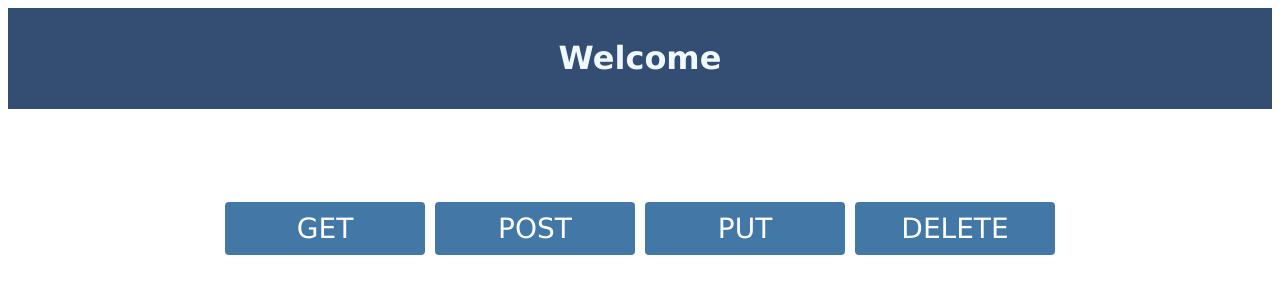
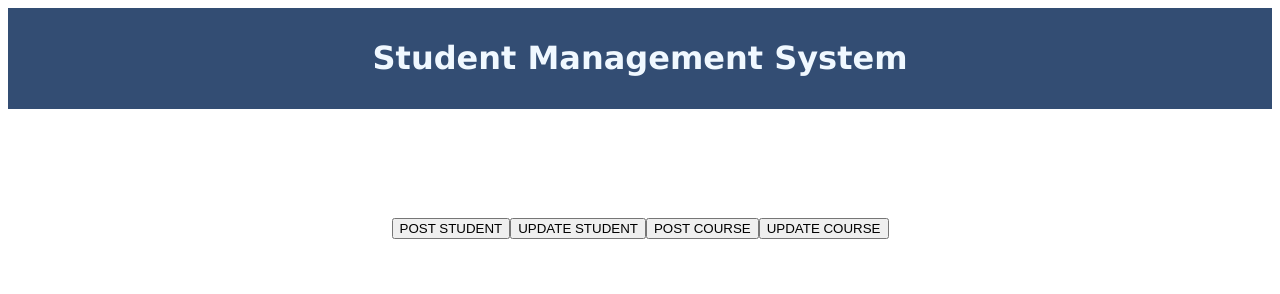
Before and after one commit to Zyedan/DevOps-Project-Zyedan-, a website: page public/index.html in a window 1280 px wide. Drawn offline with Linux system fonts and the light colour scheme.

Commit message:
Implemented and tested frontend for update student feature

```diff
--- a/public/index.html
+++ b/public/index.html
@@ -8,13 +8,15 @@
 </head>
 <body>
     <div class="header">
-        <h1> Welcome </h1>
+        <h1> Student Management System </h1>
     </div>
     <div class="main">
-        <button class="get btn">GET</button>
-        <button class="post btn"> POST </button>
-        <button class="put btn"> PUT </button>
-        <button class="delete btn"> DELETE </button>
+        <button class="postStudent btn">POST STUDENT</button>
+        <a href="viewStudents.html">
+            <button class="updateStudent btn">UPDATE STUDENT</button>
+        </a>
+        <button class="postCourse btn">POST COURSE</button>
+        <button class="updateCourse btn">UPDATE COURSE</button>
     </div>
 </body>
 </html>
```
